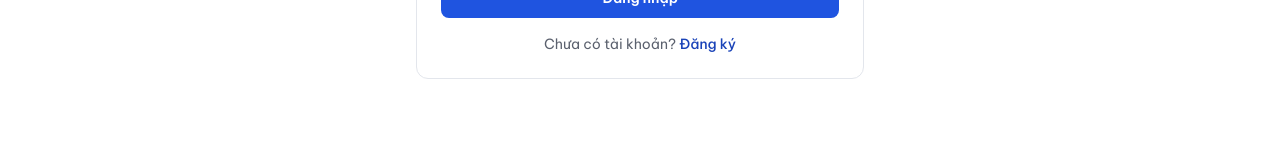
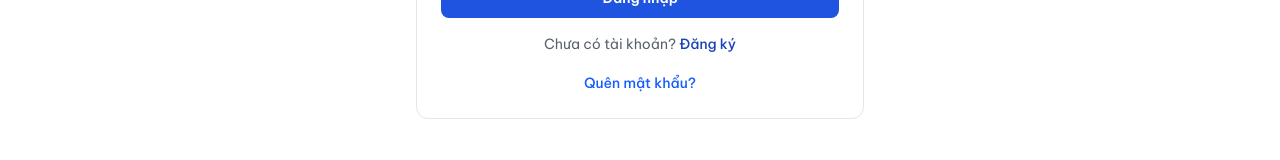
Before and after one commit to duongkiej79-spec/StudyHub_STEAM, a Next.js app: page /dang-nhap in a window 1280 px wide. Shown: the part 424-584 px from the top of the page. Built offline with nearby package versions, Linux system fonts and the light colour scheme; no server answers.

Commit message:
Add forgot password link to login page

```diff
--- a/src/app/(site)/dang-nhap/page.tsx
+++ b/src/app/(site)/dang-nhap/page.tsx
@@ -1,21 +1,51 @@
+
 import type { Metadata } from "next";
+import Link from "next/link";
 import { redirect } from "next/navigation";
 import { LoginForm } from "@/components/account-forms";
 import { getCurrentUser } from "@/lib/auth";
 import { safeNext } from "@/lib/validation";
 
 export const dynamic = "force-dynamic";
-export const metadata: Metadata = { title: "Đăng nhập", robots: { index: false } };
 
-export default async function LoginPage({ searchParams }: PageProps<"/dang-nhap">) {
+export const metadata: Metadata = {
+  title: "Đăng nhập",
+  robots: { index: false },
+};
+
+export default async function LoginPage({
+  searchParams,
+}: PageProps<"/dang-nhap">) {
   const next = safeNext((await searchParams).next);
-  if (await getCurrentUser()) redirect(next);
+
+  if (await getCurrentUser()) {
+    redirect(next);
+  }
+
   return (
     <div className="container-page flex justify-center py-12">
       <div className="card w-full max-w-md p-6">
-        <h1 className="text-xl font-bold text-ink">Đăng nhập</h1>
-        <p className="mt-1 mb-6 text-sm text-muted">Để lưu tài liệu yêu thích, lịch sử và tiến độ luyện tập. Đọc tài liệu và làm bài không cần đăng nhập.</p>
+        <h1 className="text-xl font-bold text-ink">
+          Đăng nhập
+        </h1>
+
+        <p className="mt-1 mb-6 text-sm text-muted">
+          Để lưu tài liệu yêu thích, lịch sử và tiến độ
+          luyện tập. Đọc tài liệu và làm bài không cần
+          đăng nhập.
+        </p>
+
         <LoginForm next={next} />
+
+        {/* Liên kết khôi phục mật khẩu */}
+        <div className="mt-4 text-center">
+          <Link
+            href="/quen-mat-khau"
+            className="text-sm font-medium text-blue-600 hover:underline"
+          >
+            Quên mật khẩu?
+          </Link>
+        </div>
       </div>
     </div>
   );
```
